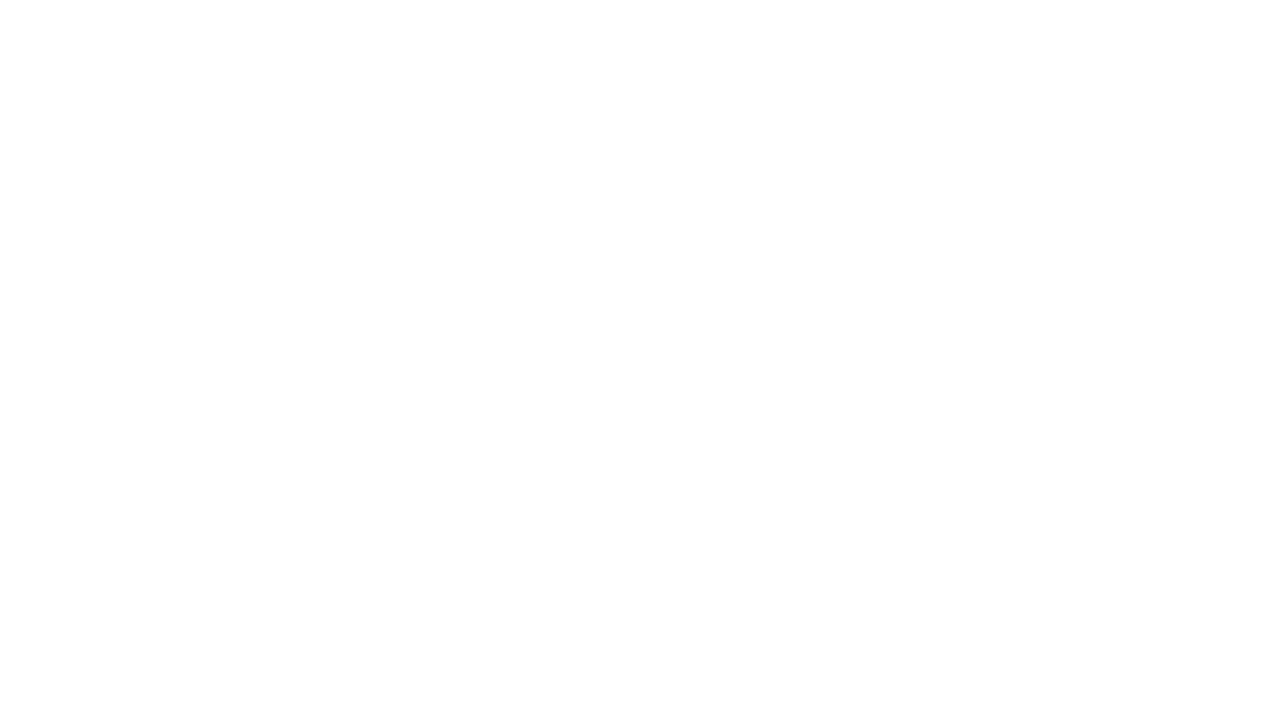
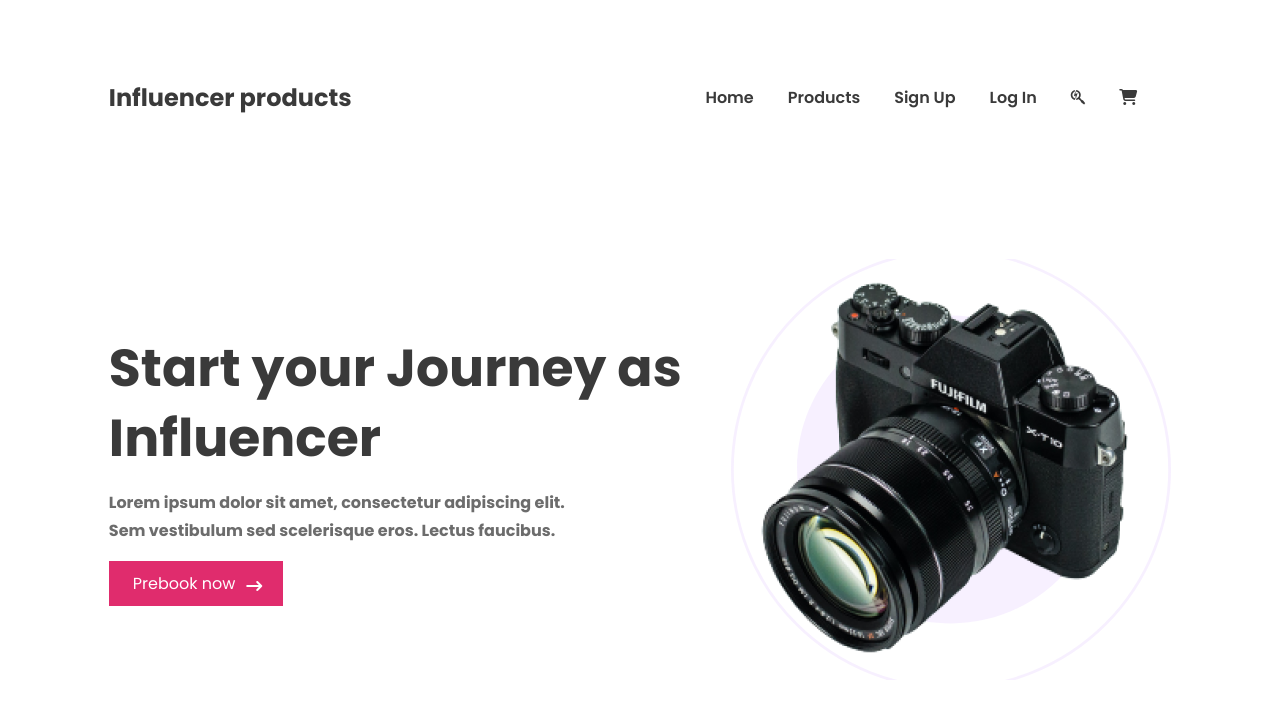
Before and after one commit to arnabw/Influencer-Gear, a plain HTML site: page index.html in a window 1280 px wide. Drawn offline with Linux system fonts and the light colour scheme.

Commit message:
header section added

```diff
--- a/assets/styles/main.css
+++ b/assets/styles/main.css
@@ -0,0 +1,123 @@
+/* Link */
+@import url('https://fonts.googleapis.com/css2?family=Inter:wght@100;200;300;400;500;600;700;800;900&family=Manrope:wght@200;300;400;500;600;700;800&family=Poppins:ital,wght@0,100;0,200;0,300;0,400;0,500;0,600;0,700;0,800;0,900;1,100;1,200;1,300;1,400;1,500;1,600;1,700;1,800;1,900&display=swap');
+
+/* Shared Style */
+:root {
+    /*Font Family */
+    --primary-font: 'Poppins', sans-serif;
+    --secondary-font: 'Inter', sans-serif;
+    --optional-font: 'Manrope', sans-serif;
+
+    /*Color */
+    --primary-color: #3A3A3A;
+    --secondary-color: #6C6C6C;
+
+    /* Font Size */
+    --primary-size: 1rem;
+    /*16px*/
+    --secondary-size: 1.5rem;
+    /*24px*/
+    --optional-size: 1.75rem;
+}
+
+* {
+    margin: 0;
+    padding: 0;
+    box-sizing: border-box;
+    font-family: var(--primary-font);
+    color: var(--primary-color);
+    font-size: var(--primary-size);
+    font-style: normal;
+    line-height: normal;
+}
+
+.container {
+    width: 83%;
+    max-width: 75rem;
+    margin: 0 auto;
+}
+
+.shared-title {
+    font-size: var(--secondary-size);
+    font-weight: 700;
+}
+
+.shared-description {
+    color: var(--secondary-color);
+    font-weight: 700;
+    line-height: var(--optional-size);
+    width: 100%;
+    max-width: 30rem;
+    margin: 1rem 0;
+}
+
+.shared-button {
+    display: inline-flex;
+    padding: 0.625rem 1.5rem;
+    align-items: flex-start;
+    gap: 0.5rem;
+    background: #E02C6D;
+    color: #FFF;
+    border: none;
+}
+.shared-button i{
+    color: #FFF;
+    position: relative;
+    top: 7px;
+    left: 3px;
+}
+
+/* Header Section  */
+#head {
+    padding: 5rem 0;
+}
+
+/* Nav Section */
+#head .nav {
+    display: flex;
+    justify-content: space-between;
+    align-items: center;
+}
+
+#head .nav ul {
+    display: flex;
+}
+
+#head .nav ul>li {
+    list-style: none;
+    margin-right: 2.125rem;
+}
+
+#head .nav ul>li a {
+    text-decoration: none;
+    font-weight: 600;
+}
+
+/* Banner Section  */
+#head .banner
+{
+    display: flex;
+    justify-content: space-between;
+    align-items: center;
+    margin-top: 9rem;
+}
+#head .banner .banner-content .banner-title {
+    font-size: 3.25rem;
+    font-weight: 700;
+    line-height: 4.375rem;
+    width: 100%;
+    max-width: 36rem;
+}
+
+#head .banner .banner-img .banner-content-img{
+    background: url('../images/Circle\ design.svg');
+    background-repeat: no-repeat;
+    background-position: center;
+    background-size: cover;
+}
+
+#head .banner .banner-img .banner-content-img img{
+    width: 100%;
+    max-width: 27.5rem;
+    object-fit: cover;
+}
--- a/index.html
+++ b/index.html
@@ -1,12 +1,56 @@
 <!DOCTYPE html>
 <html lang="en">
+
 <head>
     <meta charset="UTF-8">
     <meta name="viewport" content="width=device-width, initial-scale=1.0">
     <title>Influencer-Gear</title>
+    <link rel="icon" href="./assets/images/logos/front-icon.png" type="png/icon">
     <link rel="stylesheet" href="./assets/styles/main.css">
+
+    <script src="https://kit.fontawesome.com/7959247147.js" crossorigin="anonymous"></script>
 </head>
+
 <body>
 
+    <!-- Header Section -->
+    <header id="head">
+        <div class="container">
+
+            <!-- Nav Section  -->
+            <nav class="nav">
+                <div class="nav-title">
+                    <h2 class="shared-title">Influencer products</h2>
+                </div>
+                <div class="nav-list">
+                    <ul>
+                        <li><a href="#">Home</a></li>
+                        <li><a href="#">Products</a></li>
+                        <li><a href="#">Sign Up</a></li>
+                        <li><a href="#">Log In</a></li>
+                        <li><a href="# "><i class="fa-brands fa-searchengin"></i></a></li>
+                        <li><a href="#"><i class="fa-solid fa-cart-shopping"></i></a></li>
+                    </ul>
+                </div>
+            </nav>
+
+            <!-- Banner Section  -->
+            <div class="banner">
+                <div class="banner-content">
+                    <h1 class="banner-title">Start your Journey as Influencer</h1>
+                    <p class="shared-description">Lorem ipsum dolor sit amet, consectetur adipiscing elit. Sem vestibulum sed scelerisque eros. Lectus faucibus.</p>
+                    <button class="shared-button">Prebook now <i class="fa-solid fa-arrow-right-long"></i></button>
+                </div>
+                <div class="banner-img">
+                    <div class="banner-content-img">
+                        <img src="./assets/images/main-camera.png" alt="">
+                    </div>
+                </div>
+            </div>
+        </div>
+    </header>
+    <main id="main"></main>
+    <footer id="foot"></footer>
 </body>
+
 </html>
```
Also changed, not shown: assets/images/logos/front-icon.png (added).
